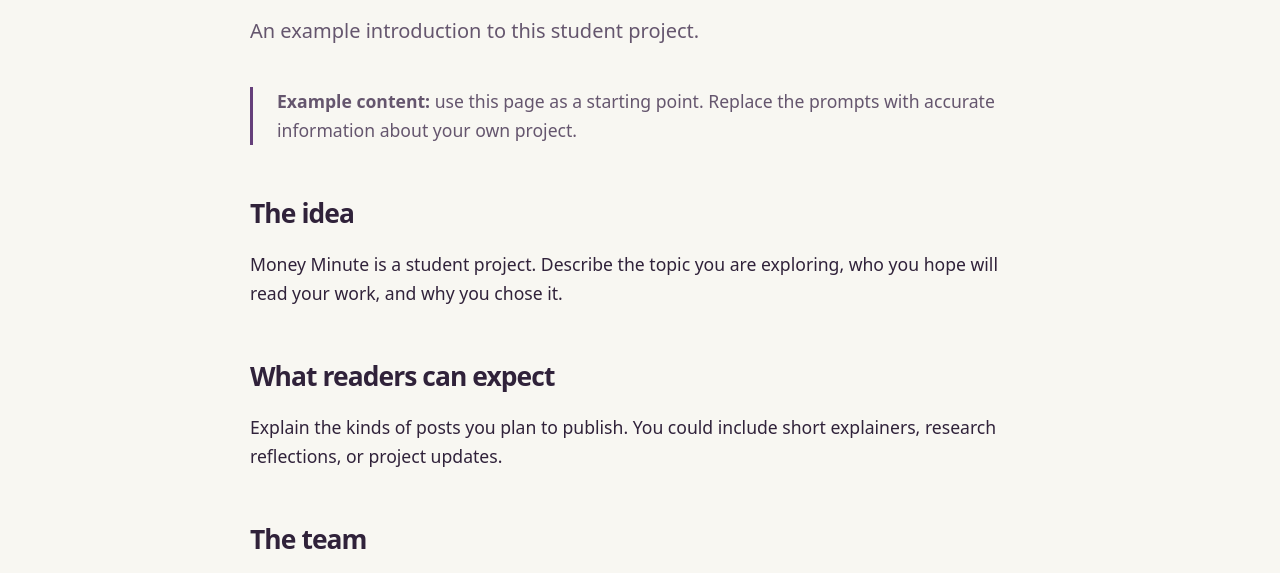
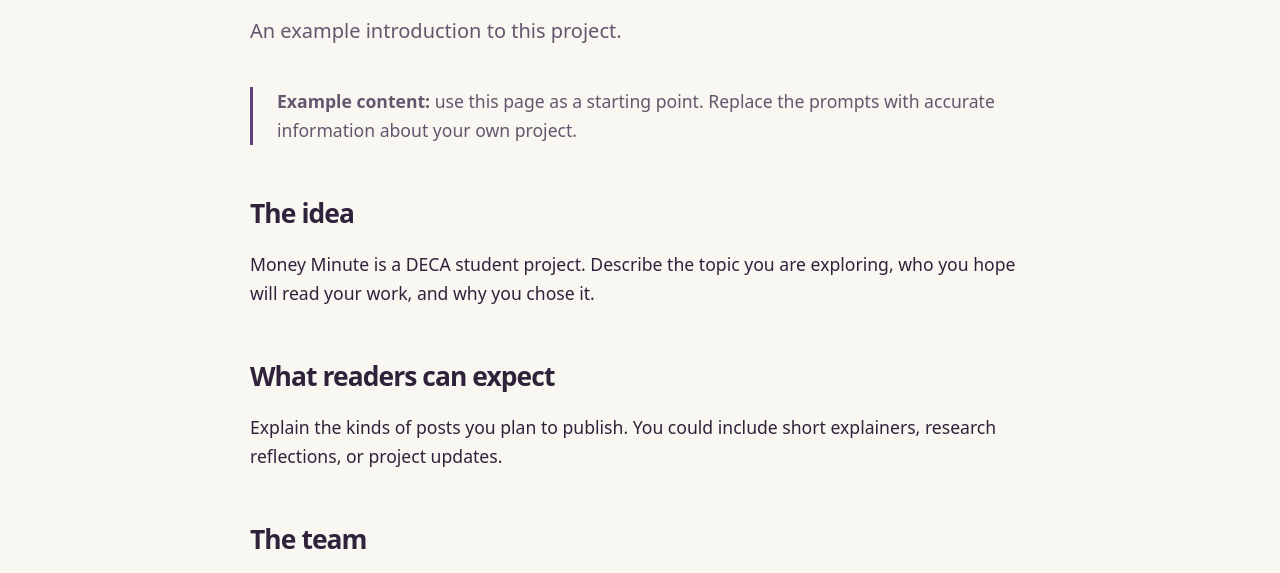
Before and after one commit to MonadicTrie/www.money-minute.com, an Eleventy site: page src/pages/about.md in a window 1280 px wide. Shown: the part 224-797 px from the top of the page. Built offline with nearby package versions, Linux system fonts and the light colour scheme; Eleventy itself is replaced by a stand-in of ours; files that its build step writes are made by us from their sources.

Commit message:
Update Pages “about”

```diff
--- a/src/pages/about.md
+++ b/src/pages/about.md
@@ -1,12 +1,12 @@
 ---
 title: About the project
-description: An example introduction to this student project.
+description: An example introduction to this project.
 ---
 > **Example content:** use this page as a starting point. Replace the prompts with accurate information about your own project.
 
 ## The idea
 
-Money Minute is a student project. Describe the topic you are exploring, who you hope will read your work, and why you chose it.
+Money Minute is a DECA student project. Describe the topic you are exploring, who you hope will read your work, and why you chose it.
 
 ## What readers can expect
 
```
